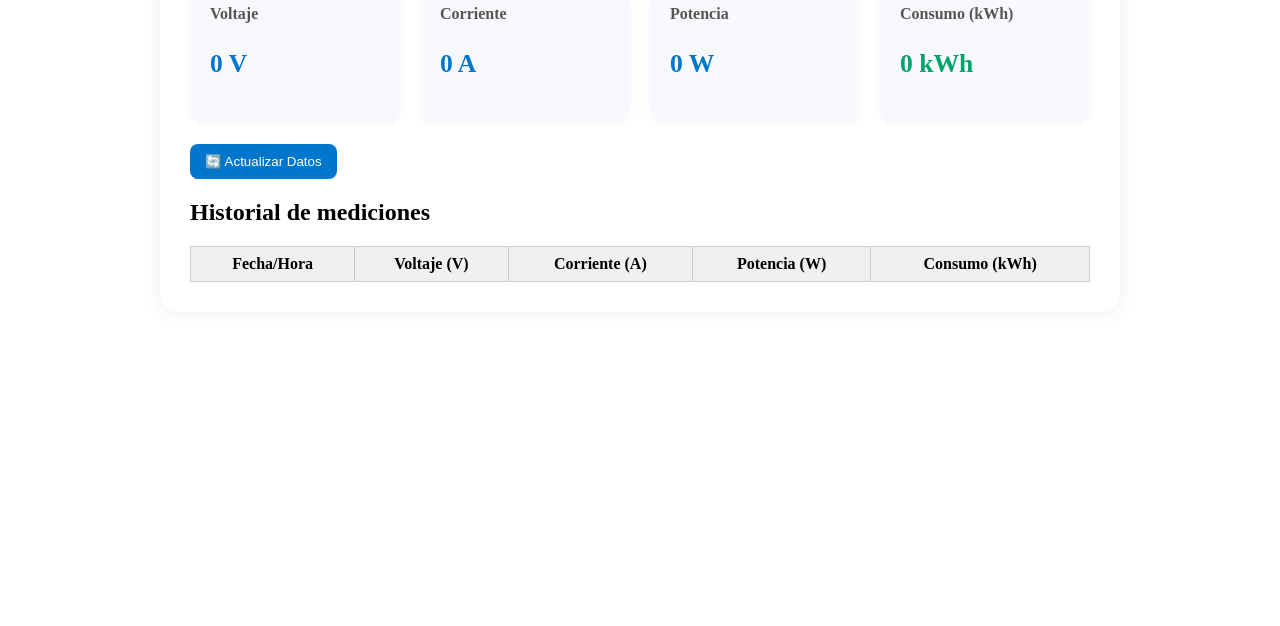
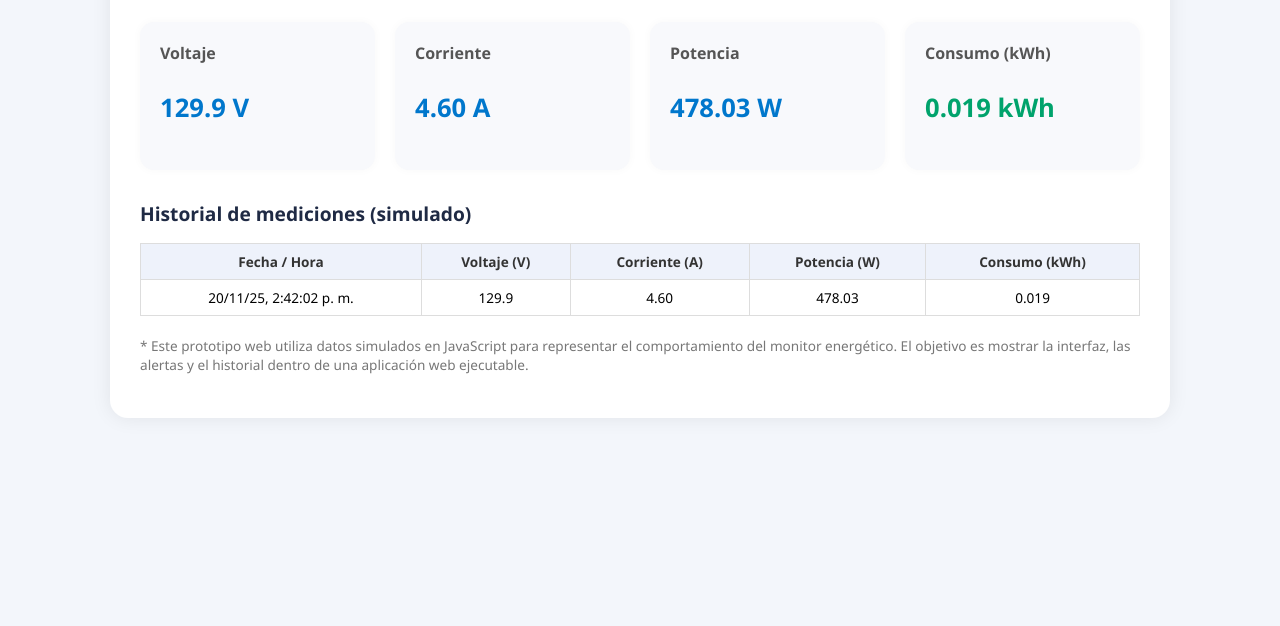
Before and after one commit to teherancastromary44-hash/monitor-iot, a plain HTML site: page index.html in a window 1280 px wide. Shown: the part 174-800 px from the top of the page. Drawn offline with Linux system fonts and the light colour scheme.

Commit message:
Actualizo prototipo del monitor IoT con alertas e historial

```diff
--- a/index.html
+++ b/index.html
@@ -1,61 +1,85 @@
-index.html
+mary
+
 <!DOCTYPE html>
 <html lang="es">
 <head>
-    <meta charset="UTF-8">
-    <title>Dashboard Energético IoT</title>
-    <link rel="stylesheet" href="style.css">
+    <meta charset="UTF-8" />
+    <title>Monitor Energético IoT - Prototipo Web</title>
+    <meta name="viewport" content="width=device-width, initial-scale=1.0" />
+
+    <!-- Manifest de la PWA -->
     <link rel="manifest" href="manifest.json">
-    <meta name="theme-color" content="#0077cc">
+
+    <!-- Estilos -->
+    <link rel="stylesheet" href="style.css" />
+
+    <!-- Icono -->
+    <link rel="icon" type="image/png" sizes="192x192" href="icon-192.png">
 </head>
 <body>
 <div class="container">
-    <h1>⚡ Monitor Energético IoT</h1>
+    <h1>⚡ Monitor Energético IoT (Prototipo Web)</h1>
+    <p class="subtitulo">
+        Prototipo de dashboard web que simula un sistema de monitoreo energético IoT,
+        mostrando voltaje, corriente, potencia y consumo, junto con alertas y recomendaciones.
+    </p>
+
     <div class="cards">
         <div class="card">
             <h2>Voltaje</h2>
-            <p class="valor" id="voltaje">0 V</p>
+            <p class="valor" id="voltaje">-- V</p>
         </div>
         <div class="card">
             <h2>Corriente</h2>
-            <p class="valor" id="corriente">0 A</p>
+            <p class="valor" id="corriente">-- A</p>
         </div>
         <div class="card">
             <h2>Potencia</h2>
-            <p class="valor" id="potencia">0 W</p>
+            <p class="valor" id="potencia">-- W</p>
         </div>
         <div class="card consumo">
             <h2>Consumo (kWh)</h2>
-            <p class="valor" id="consumo">0 kWh</p>
+            <p class="valor" id="consumo">-- kWh</p>
         </div>
     </div>
 
-    <button id="actualizar">🔄 Actualizar Datos</button>
+    <p id="alerta" class="alerta"></p>
+    <p id="recomendacion" class="recomendacion"></p>
 
-    <p class="alerta" id="alerta"></p>
-    <p class="recomendacion" id="recomendacion"></p>
-
-    <h2>Historial de mediciones</h2>
-    <table id="historial">
+    <h2 class="seccion-h2">Historial de mediciones (simulado)</h2>
+    <table class="tabla-historial">
         <thead>
             <tr>
-                <th>Fecha/Hora</th>
+                <th>Fecha / Hora</th>
                 <th>Voltaje (V)</th>
                 <th>Corriente (A)</th>
                 <th>Potencia (W)</th>
                 <th>Consumo (kWh)</th>
             </tr>
         </thead>
-        <tbody></tbody>
+        <tbody id="historial-body">
+            <!-- Filas generadas por script.js -->
+        </tbody>
     </table>
+
+    <p class="nota">
+        * Este prototipo web utiliza datos simulados en JavaScript para representar el comportamiento
+        del monitor energético. El objetivo es mostrar la interfaz, las alertas y el historial dentro
+        de una aplicación web ejecutable.
+    </p>
 </div>
 
+<!-- Script principal -->
 <script src="script.js"></script>
+
+<!-- Registro del Service Worker -->
 <script>
-if ('serviceWorker' in navigator) {
-  navigator.serviceWorker.register('./sw.js')
-    .then(() => console.log('Service Worker registrado correctamente'))
-    .catch(err => console.log('Error en SW:', err));
+if ("serviceWorker" in navigator) {
+    window.addEventListener("load", function() {
+        navigator.serviceWorker.register("sw.js").catch(function(err) {
+            console.log("Error al registrar el Service Worker:", err);
+        });
+    });
 }
 </script>
 </body>
--- a/script.js
+++ b/script.js
@@ -1,53 +1,110 @@
-function generarDatos() {
-    const voltaje = (110 + Math.random() * 10).toFixed(1);
-    const corriente = (2 + Math.random() * 2).toFixed(2);
-    const potencia = (voltaje * corriente).toFixed(2);
-    const consumo = (Math.random() * 0.5).toFixed(3);
-    const fecha = new Date().toLocaleString();
-    return { voltaje, corriente, potencia, consumo, fecha };
+// ------------------------------
+// Simulación de datos del monitor
+// ------------------------------
+
+function generarLecturaSimulada() {
+  // Rango de ejemplo para voltaje, corriente, etc.
+  const voltaje = (110 + Math.random() * 20).toFixed(1); // 110 - 130 V
+  const corriente = (1 + Math.random() * 10).toFixed(2); // 1 - 11 A
+  const potencia = (voltaje * corriente * 0.8).toFixed(2); // factor de potencia aproximado
+  const consumo = (Math.random() * 10).toFixed(3);        // 0 - 10 kWh
+
+  return {
+    voltaje: parseFloat(voltaje),
+    corriente: parseFloat(corriente),
+    potencia: parseFloat(potencia),
+    consumo: parseFloat(consumo),
+  };
 }
 
-function actualizarDashboard(datos) {
-    document.getElementById("voltaje").textContent = ${datos.voltaje} V;
-    document.getElementById("corriente").textContent = ${datos.corriente} A;
-    document.getElementById("potencia").textContent = ${datos.potencia} W;
-    document.getElementById("consumo").textContent = ${datos.consumo} kWh;
+// ------------------------------
+// Lógica de alertas y recomendaciones
+// ------------------------------
 
-    const alertaEl = document.getElementById("alerta");
-    const recoEl = document.getElementById("recomendacion");
-    alertaEl.textContent = "";
-    recoEl.textContent = "";
+function evaluarAlertas(potencia, consumo) {
+  const alertaElem = document.getElementById("alerta");
+  const recomendacionElem = document.getElementById("recomendacion");
 
-    if (parseFloat(datos.potencia) > 500) {
-        alertaEl.textContent = "⚠ Potencia elevada detectada. Revisar las cargas conectadas.";
-    }
-    if (parseFloat(datos.consumo) > 0.4) {
-        recoEl.textContent = "💡 Recomendación: ajustar horarios de uso para reducir el consumo.";
-    }
+  // Limpiar mensajes anteriores
+  alertaElem.textContent = "";
+  recomendacionElem.textContent = "";
+
+  // Potencia alta
+  if (potencia > 500) {
+    alertaElem.textContent =
+      "⚠ Potencia elevada detectada en el prototipo. Se sugiere revisar las cargas simuladas.";
+  }
+
+  // Consumo acumulado alto
+  if (consumo > 5) {
+    recomendacionElem.textContent =
+      "💡 Recomendación del prototipo: reducir tiempos de uso y desconectar equipos innecesarios para bajar el consumo.";
+  }
 }
 
-function guardarHistorial(datos) {
-    let historial = JSON.parse(localStorage.getItem("historial")) || [];
-    historial.push(datos);
-    localStorage.setItem("historial", JSON.stringify(historial));
-    mostrarHistorial();
+// ------------------------------
+// Actualización del dashboard
+// ------------------------------
+
+function actualizarDashboard() {
+  const datos = generarLecturaSimulada();
+
+  // Actualizar tarjetas
+  document.getElementById("voltaje").textContent =
+    datos.voltaje.toFixed(1) + " V";
+  document.getElementById("corriente").textContent =
+    datos.corriente.toFixed(2) + " A";
+  document.getElementById("potencia").textContent =
+    datos.potencia.toFixed(2) + " W";
+  document.getElementById("consumo").textContent =
+    datos.consumo.toFixed(3) + " kWh";
+
+  // Evaluar alertas según los valores simulados
+  evaluarAlertas(datos.potencia, datos.consumo);
+
+  // Registrar en historial visual
+  agregarFilaHistorial(datos);
 }
 
-function mostrarHistorial() {
-    let historial = JSON.parse(localStorage.getItem("historial")) || [];
-    const tbody = document.querySelector("#historial tbody");
-    tbody.innerHTML = "";
-    historial.slice(-10).forEach(d => {
-        const tr = document.createElement("tr");
-        tr.innerHTML = <td>${d.fecha}</td><td>${d.voltaje}</td><td>${d.corriente}</td><td>${d.potencia}</td><td>${d.consumo}</td>;
-        tbody.appendChild(tr);
-    });
+// ------------------------------
+// Historial (solo visual, en la tabla)
+// ------------------------------
+
+function agregarFilaHistorial(datos) {
+  const tbody = document.getElementById("historial-body");
+  const fila = document.createElement("tr");
+
+  const ahora = new Date();
+  const fechaHora = ahora.toLocaleString("es-CO", {
+    dateStyle: "short",
+    timeStyle: "medium",
+  });
+
+  fila.innerHTML = `
+    <td>${fechaHora}</td>
+    <td>${datos.voltaje.toFixed(1)}</td>
+    <td>${datos.corriente.toFixed(2)}</td>
+    <td>${datos.potencia.toFixed(2)}</td>
+    <td>${datos.consumo.toFixed(3)}</td>
+  `;
+
+  // Agregar la fila al inicio
+  tbody.prepend(fila);
+
+  // Limitar a 10 registros visibles
+  if (tbody.rows.length > 10) {
+    tbody.deleteRow(tbody.rows.length - 1);
+  }
 }
 
-document.getElementById("actualizar").addEventListener("click", () => {
-    const datos = generarDatos();
-    actualizarDashboard(datos);
-    guardarHistorial(datos);
+// ------------------------------
+// Inicio del prototipo
+// ------------------------------
+
+document.addEventListener("DOMContentLoaded", function () {
+  // Actualizar al abrir
+  actualizarDashboard();
+
+  // Actualizar cada 10 segundos
+  setInterval(actualizarDashboard, 10000);
 });
-
-mostrarHistorial();
--- a/style.css
+++ b/style.css
@@ -1,4 +1,3 @@
-style.css
 body {
     font-family: 'Segoe UI', Arial, sans-serif;
     background: #f3f6fb;
@@ -7,23 +6,99 @@ body {
 }
 
 .container {
-    max-width: 900px;
-    margin: 40px auto;
+    max-width: 1000px;
+    margin: 30px auto;
     background: #ffffff;
     padding: 30px;
     border-radius: 18px;
     box-shadow: 0 0 20px rgba(0,0,0,0.08);
 }
 
-h1 { margin: 0 0 10px; color: #1f2a44; }
-.cards { display: grid; grid-template-columns: repeat(auto-fit, minmax(180px, 1fr)); gap: 20px; margin-top: 25px; }
-.card { background: #f8f9fc; border-radius: 14px; padding: 20px; text-align: left; box-shadow: 0 0 10px rgba(0,0,0,0.03); }
-.card h2 { margin: 0 0 10px; font-size: 1rem; color: #555; }
-.card .valor { font-size: 1.6rem; font-weight: bold; color: #0077cc; }
-.card.consumo .valor { color: #00a36c; }
-button { margin-top: 20px; padding: 10px 15px; border: none; border-radius: 8px; background-color: #0077cc; color: white; cursor: pointer; }
-.alerta { margin-top: 20px; color: #c0392b; font-weight: bold; }
-.recomendacion { margin-top: 5px; color: #16a085; font-weight: bold; }
-table { width: 100%; border-collapse: collapse; margin-top: 15px; }
-th, td { border: 1px solid #ccc; padding: 8px; text-align: center; }
-th { background-color: #f0f0f0; }
+h1 {
+    margin: 0 0 10px;
+    color: #1f2a44;
+    font-size: 1.8rem;
+}
+
+.subtitulo {
+    margin-top: 0;
+    color: #556;
+    font-size: 0.95rem;
+}
+
+.cards {
+    display: grid;
+    grid-template-columns: repeat(auto-fit, minmax(180px, 1fr));
+    gap: 20px;
+    margin-top: 25px;
+}
+
+.card {
+    background: #f8f9fc;
+    border-radius: 14px;
+    padding: 20px;
+    text-align: left;
+    box-shadow: 0 0 10px rgba(0,0,0,0.03);
+}
+
+.card h2 {
+    margin: 0 0 10px;
+    font-size: 1rem;
+    color: #555;
+}
+
+.card .valor {
+    font-size: 1.6rem;
+    font-weight: bold;
+    color: #0077cc;
+}
+
+.card.consumo .valor {
+    color: #00a36c;
+}
+
+.alerta {
+    margin-top: 20px;
+    color: #c0392b;
+    font-weight: bold;
+    font-size: 0.95rem;
+}
+
+.recomendacion {
+    margin-top: 5px;
+    color: #16a085;
+    font-weight: bold;
+    font-size: 0.95rem;
+}
+
+.seccion-h2 {
+    margin-top: 30px;
+    font-size: 1.2rem;
+    color: #1f2a44;
+}
+
+.tabla-historial {
+    width: 100%;
+    border-collapse: collapse;
+    margin-top: 10px;
+    font-size: 0.85rem;
+}
+
+.tabla-historial th,
+.tabla-historial td {
+    border: 1px solid #ddd;
+    padding: 8px;
+    text-align: center;
+}
+
+.tabla-historial th {
+    background: #eef2fb;
+    color: #333;
+    font-weight: 600;
+}
+
+.nota {
+    margin-top: 20px;
+    font-size: 0.85rem;
+    color: #777;
+}
```
Also changed, not shown: sw.js (+34 -6 lines), manifest.json.
